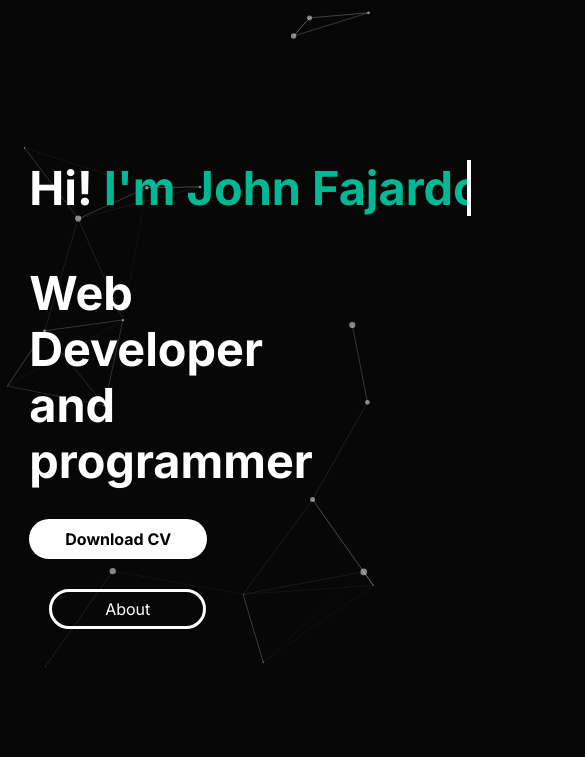
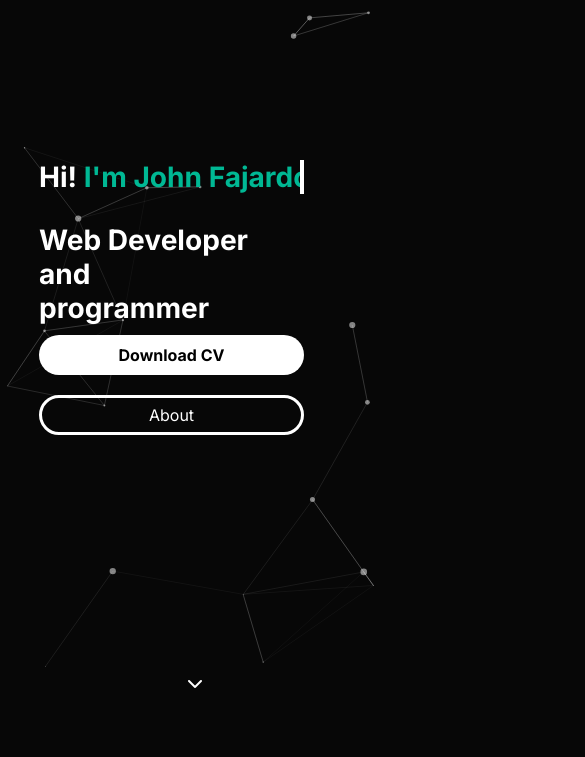
Before and after one commit to Fajardo-dev/Portfolio-v1-old, a plain HTML site: page index.html in a window 390 px wide. Shown: the part 87-844 px from the top of the page, 585 px wide, since content can reach past the window. Drawn offline with Linux system fonts and the light colour scheme.

Commit message:
Responsive Design add

```diff
--- a/css/style.scss
+++ b/css/style.scss
@@ -8,9 +8,24 @@
     color: #fff;
 }
 
+// Scroll Animate Smooth
+html, body{
+    scroll-behavior: smooth!important;
+}
+
+// Transitions all
 :hover{
     transition: 0.3s all ease;
 }
+
+.btn-down{
+    width: 100%;
+    margin: auto;
+    align-items: center;
+    justify-content:center ;
+    text-align: center;
+}
+
 
 /* PARTICLE BACKGROUND */
 #particles-js{
@@ -175,7 +190,7 @@ nav, ul{
 
 .about{
     width: 85vw;
-    height: 100vh;
+    height: auto;
     margin:auto ;
 }
 
@@ -206,6 +221,7 @@ nav, ul{
 
 .skills-about{
     width: 60%;
+    margin-bottom: 5em;
 }
 
 .skills-about-title{
@@ -261,7 +277,7 @@ nav, ul{
 /* PROJECTS */
 
 .projects{
-    width: 85%;
+    width: min-content;
     height: 100vh;
     margin: auto;
 
@@ -277,7 +293,7 @@ nav, ul{
 .projects-cont{
     display: grid;
     grid-template-columns: 1fr 1fr 1fr;
-    gap: 100px;
+    gap: 2em;
 }
 
 .projects-card{
@@ -285,7 +301,7 @@ nav, ul{
     flex-direction: column;
     border-radius: 30px;
     border: 3px solid #fff;
-    height: 320px;
+    height: auto;
 }
 
 .projects-card img{
@@ -300,6 +316,7 @@ nav, ul{
     max-height: max-content;
     flex-grow: 1;
     width: 100%;
+    margin: 2em auto;
 }
 
 .btn-code{
@@ -328,3 +345,56 @@ nav, ul{
     background-color:#00b894;
     color: #000;
 }
+
+// RESPONSIVE QUERIES
+
+@media (max-width: 768px) {
+    nav,
+    ul {
+      position: absolute;
+    }
+
+    .home,
+    .about,
+    .projects {
+      width: 80vw; /* Ancho completo en pantallas pequeñas */
+    }
+
+    .about{
+        height: 140vh;
+    }
+
+    .img-home{
+        width: 0;
+    }
+
+
+    .txt-home,
+    .img-home,
+    .txt-about {
+      width:100%; /* Ancho completo para textos e imágenes en pantallas pequeñas */
+      font-size: 1.5rem;
+    }
+
+    .txt-home { /* Reducción del tamaño de fuente en pantallas pequeñas */
+    }
+
+    .btn-cv,
+    .btn-about,
+    .btn-see-projects,
+    .btn-code,
+    .btn-demo {
+      width: 100%; /* Ancho completo para botones en pantallas pequeñas */
+      margin: 10px 0; /* Espaciado vertical en botones */
+      padding: 0em 2em;
+    }
+
+    .skills-cont{
+        grid-template-columns: 1fr 1fr;
+    }
+
+    .projects-cont{
+      grid-template-columns: 1fr; /* Cambio a una sola columna en proyectos en pantallas pequeñas */
+      gap: 4em; /* Reducción del espacio entre proyectos en pantallas pequeñas */
+    }
+  }
--- a/index.html
+++ b/index.html
@@ -43,6 +43,7 @@
             <img src="" alt="">
         </article>
     </section>
+    <section class="btn-down"><a href="#about"><i class="fa-solid fa-chevron-down"></i></a></section>
 
     <section id="about" class="about">
         <article class="txt-about">
--- a/js/main.js
+++ b/js/main.js
@@ -1,3 +1,5 @@
+// CURSOR STYLE FUNCTIONS
+
 function isTouchDevide(){
     return (('ontouchstart' in window) ||
     (navigator.maxTouchPoints > 0) ||
```
Also changed, not shown: css/style.css, 1 other file.
